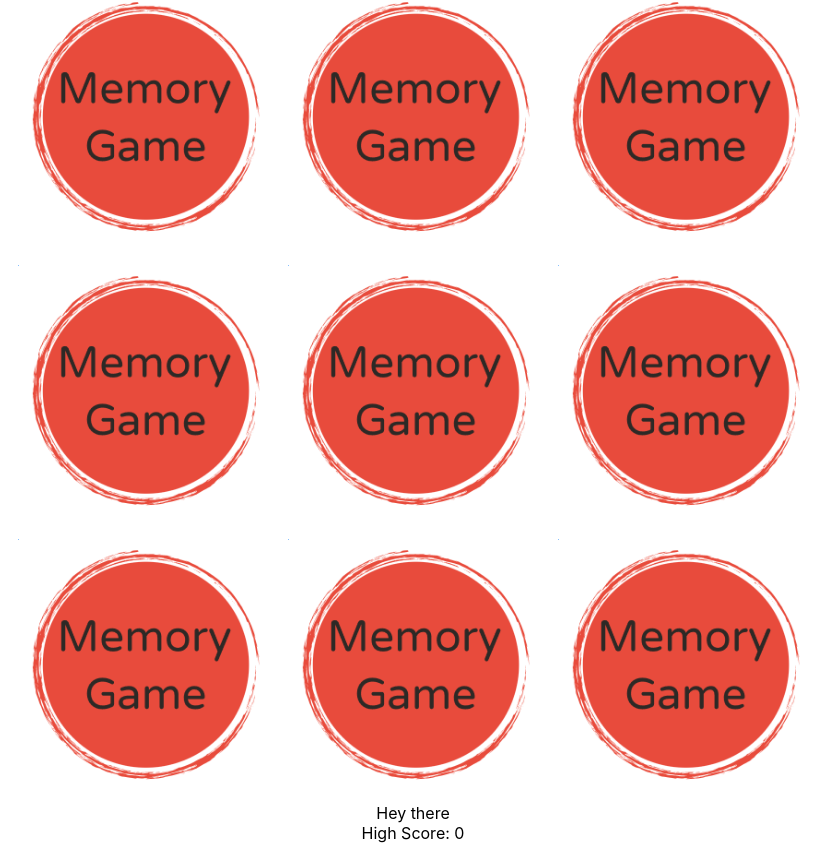
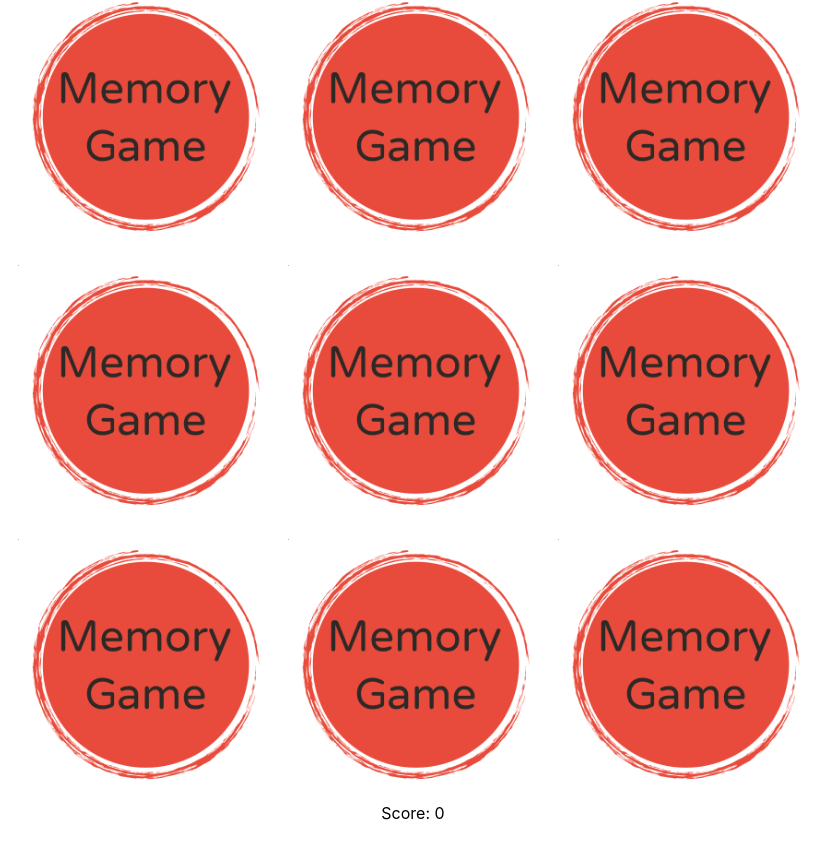
Before and after one commit to m3ia/memory-game, a React (Create React App) app: page / in a window 1280 px wide. Shown: the part 375-1218 px from the top of the page, without its empty margins (227-1058 px from the left). Built offline with nearby package versions, Linux system fonts and the light colour scheme.

Commit message:
add score

```diff
--- a/src/components/Game.jsx
+++ b/src/components/Game.jsx
@@ -49,7 +49,7 @@ const createNewGame = () => {
   return newGame;
 }
 
-const Game = () => {
+const Game = ({setScore}) => {
   const [game, setGame] = useState([]);
   console.log('hi', game);
   const [flippedCount, setFlippedCount] = useState(0);
@@ -73,13 +73,14 @@ const Game = () => {
           let choice2 = flippedIndexes[flippedIndexes.length - 1];
           if (game[choice1] === game[choice2]) {
             setMatchedIndexes((m) => [...m, choice1, choice2])
+            setScore((s) => s + 1);
           }
           setFlippedIndexes([]);
           setFlippedCount(0);
         }
       }, 500);
     }
-  }, [game, flippedIndexes])
+  }, [game, setScore, flippedIndexes])
 
   return (
     <div className="game">
--- a/src/components/MainPage.jsx
+++ b/src/components/MainPage.jsx
@@ -3,7 +3,7 @@ import React, { useState, useEffect } from "react";
 import Game from './Game.jsx'
 
 const MainPage = () => {
-  const [highScore, setHighScore] = useState(0);
+  const [score, setScore] = useState(0);
 
   useEffect(() => {
 
@@ -14,11 +14,9 @@ const MainPage = () => {
       <div className="container">
         <h1>Memory Game</h1>
         <Game
-          highScore={highScore}
-          setHighScore={setHighScore}
+          setScore={setScore}
         />
-        Hey there
-        <div className="highScore">High Score: {highScore}</div>
+        <div className="highScore">Score: {score}</div>
       </div>
     </div>
   );
```
